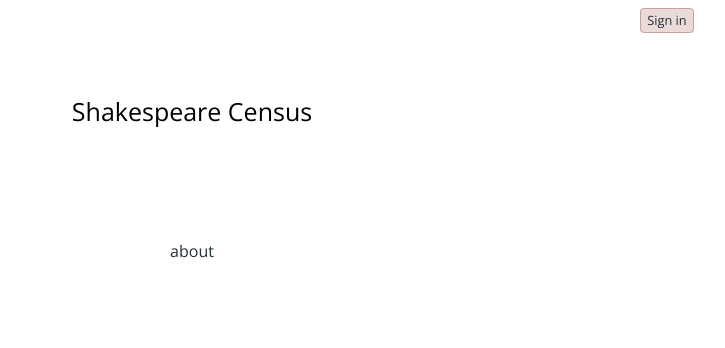
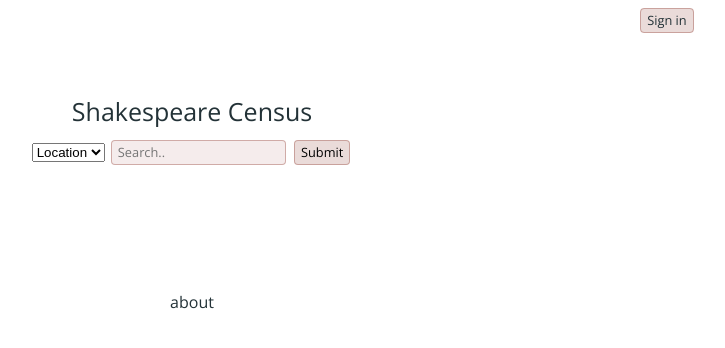
Before and after one commit to senderle/bookcensus, a Django app: page / in a window 1280 px wide. Shown: the top 348 px of the page, without its empty margins (328-1053 px from the left). Run offline with Django 3.2, Linux system fonts and the light colour scheme; data that the repository does not hold is empty; some libraries are stand-ins or nearby versions.

Commit message:
add search bar

```diff
--- a/census/templates/census/frontpage.html
+++ b/census/templates/census/frontpage.html
@@ -1,6 +1,16 @@
 {% extends 'base.html' %}
 {% load static %}
 {% block content %}
+<div id = "search-bar" style= "text-align: center">
+  <select>
+    <option value="location">Location</option>
+    <option value="year">Year</option>
+    <option value="estc">ESTC</option>
+  </select>
+  <input type="text" placeholder="Search..">
+  <input type="submit" value="Submit" formaction="/search?field=estc&value=S111109">
+</div>
+<br/>
 <table class="play-title-icon">
     {% for row in titlerows %}
     <tr class="play-title-icon">
--- a/census/templates/site_header.html
+++ b/census/templates/site_header.html
@@ -34,10 +34,10 @@
    </tr>
     <tr>
         <td colspan="4">
-          {% if frontpage %}
+          {% if request.path == '/homepage' %}
             <a>Shakespeare Census</a>
           {% else %}
-            <a href="{% url 'homepage' %}">Shakespeare Census</a>
+            <a href="{% url 'homepage' %}">Shakespeare Census</a><br/>
           {% endif %}
         </td>
     </tr>
```
